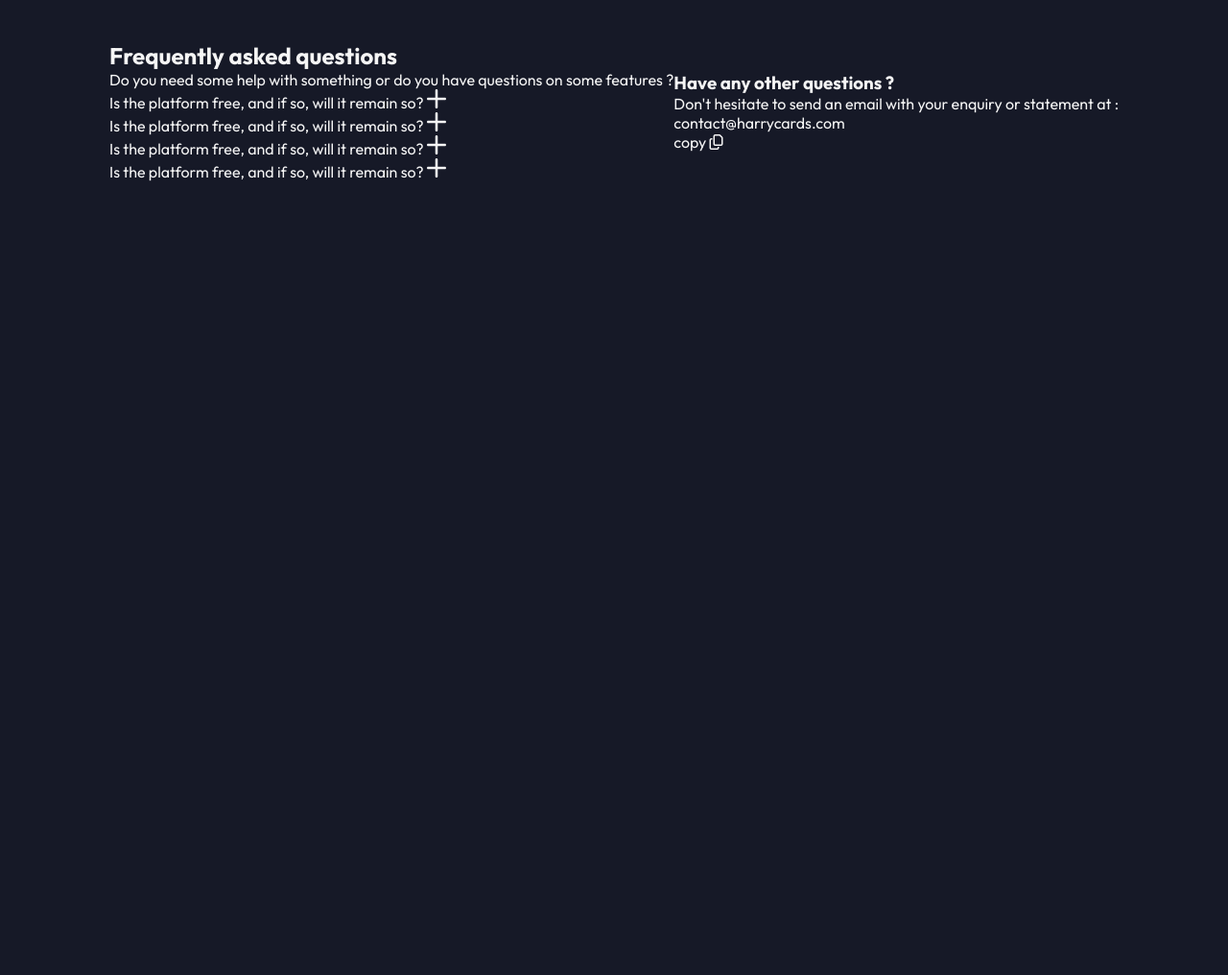
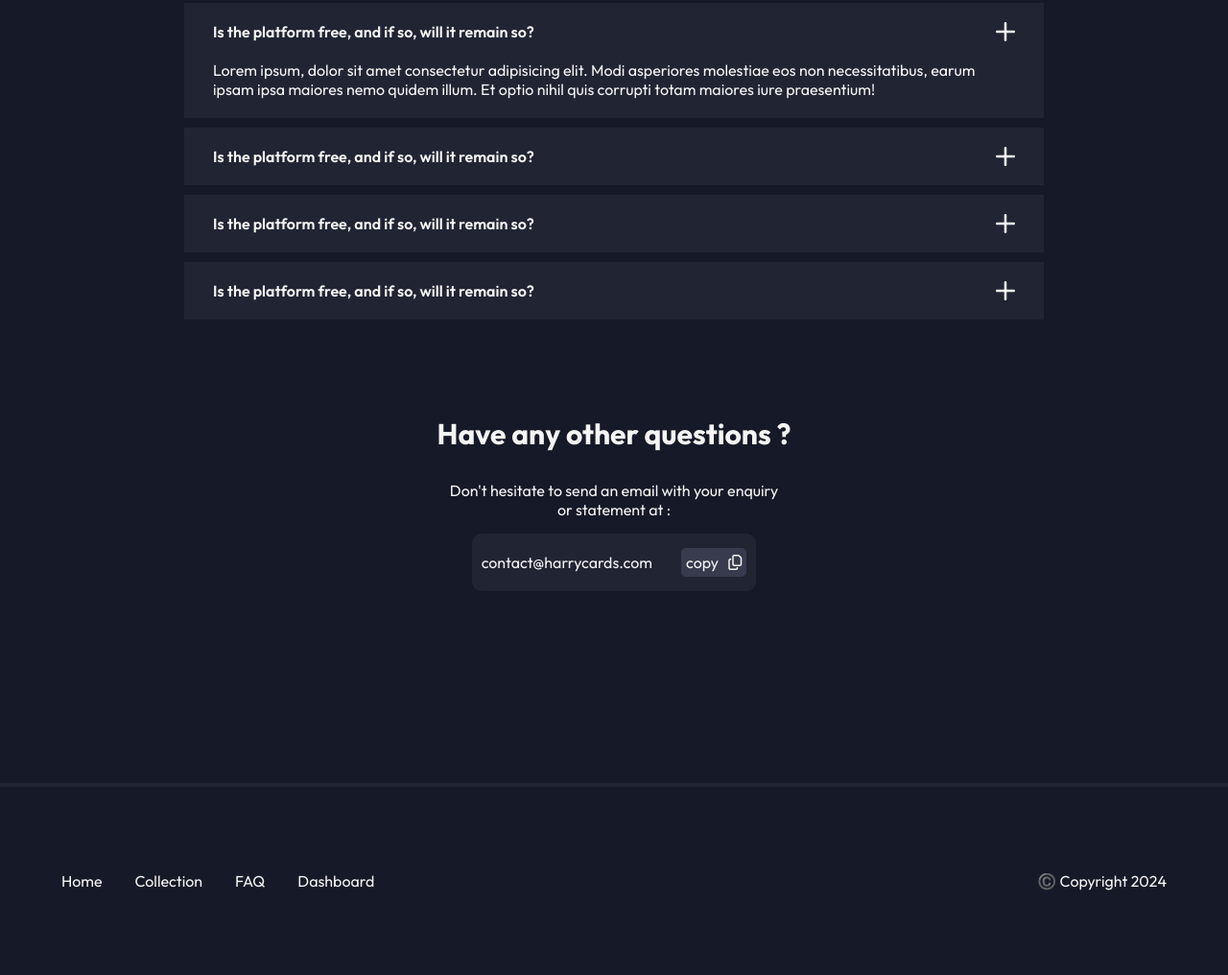
Before and after one commit to Drixares/Harry-Potter, a plain HTML site: page index.html in a window 1280 px wide. Shown: the part 1884-2900 px from the top of the page at 96% size. Before the commit the page ends 2400 px from the top, so only its background shows below. Drawn offline with Linux system fonts and the light colour scheme.

Commit message:
FAQ et footer stylisé

```diff
--- a/css/style.css
+++ b/css/style.css
@@ -6,9 +6,11 @@
   --text2: #121212;
   --h1-size: calc(30px + 4vw);
   --h2-size: 60px;
+  --h3-size: 30px;
   --text-size: calc(16px + 0.2vw);
   --filter: #161927bd;
   --bg: #161927;
+  --bg1: #212433;
   --padding-inline: 5vw;
   --padding-inline2: 15vw;
 }
@@ -66,7 +68,7 @@ header::after {
   z-index: -1;
 }
 
-nav {
+header > nav {
   display: flex;
   align-items: center;
   justify-content: center;
@@ -168,6 +170,10 @@ h1.title {
   color: var(--text2);
 }
 
+main {
+  padding-bottom: 200px;
+}
+
 .aboutBox {
   min-height: 100vh;
   display: flex;
@@ -199,19 +205,132 @@ h1.title {
   object-fit: cover;
 }
 
-.aboutContainer__textBox > h2 {
+.aboutContainer__textBox > h2,
+.faqContainer__textBox > h2 {
+  font-weight: 600;
   font-size: var(--h2-size);
+  margin-bottom: 20px;
 }
 
 .aboutContainer__textBox > p {
   max-width: 600px;
-  margin-top: 20px;
   font-size: var(--text-size);
 }
 
 .faqBox {
-  min-height: 100vh;
+  /* min-height: 100vh; */
+  display: flex;
+  flex-direction: column;
+  align-items: center;
+  justify-content: center;
+  gap: 100px;
+}
+
+.faqContainer {
+  display: flex;
+  flex-direction: column;
+  align-items: center;
+  justify-content: center;
+  width: 70%;
+  max-width: 900px;
+}
+
+.faqContainer__textBox {
+  text-align: center;
+  max-width: 500px;
+  margin-bottom: 75px;
+}
+
+.faqContainer__objectsBox {
+  display: flex;
+  flex-direction: column;
+  align-items: center;
+  justify-content: center;
+  gap: 10px;
+  width: 100%;
+}
+
+.faqContainer__objectsBox > div {
+  display: flex;
+  flex-direction: column;
+  align-items: center;
+  /* justify-content: space-between; */
+  gap: max(20px);
+  width: 100%;
+  padding: 20px 30px;
+  background-color: var(--bg1);
+}
+
+.faqContainer__objectsBox .question {
   display: flex;
   align-items: center;
+  justify-content: space-between;
+  width: 100%;
+  gap: max(20px);
+  font-weight: 600;
+}
+
+.answer.hidden {
+  display: none;
+}
+
+.moreQuestionsContainer {
+  display: flex;
+  flex-direction: column;
+  align-items: center;
+  text-align: center;
+}
+
+.moreQuestionsContainer > h3 {
+  margin-bottom: 30px;
+  font-size: var(--h3-size);
+}
+
+.moreQuestionsContainer > .contactBox {
+  max-width: 350px;
+  display: flex;
+  flex-direction: column;
+  align-items: center;
   justify-content: center;
+  gap: 15px;
 }
+
+.contactBox__emailContainer {
+  display: flex;
+  align-items: center;
+  justify-content: space-between;
+  /* width: 300px; */
+  gap: 30px;
+  background-color: var(--bg1);
+  padding: 15px 10px;
+  border-radius: 10px;
+}
+
+.contactBox__emailContainer > p {
+  padding: 5px;
+  background-color: #383b4d;
+  border-radius: 5px;
+  cursor: pointer;
+  transition: background-color 0.2s;
+}
+
+.contactBox__emailContainer > p:hover {
+  background-color: #575b6e;
+}
+
+.contactBox__emailContainer > p > span {
+  margin-right: 7px;
+}
+
+footer {
+  display: flex;
+  align-items: center;
+  justify-content: space-between;
+  padding-inline: var(--padding-inline);
+  height: 200px;
+  border-top: 4px solid var(--bg1);
+}
+
+.footerNav > * + * {
+  margin-left: calc(5px + 2vw);
+}
--- a/index.html
+++ b/index.html
@@ -88,24 +88,71 @@
             </div>
             <div class="faqContainer__objectsBox">
               <div>
-                <span>Is the platform free, and if so, will it remain so?</span>
-                <img src="ressources/icons/plusIcon.svg" alt="icon" />
+                <div class="question">
+                  <span
+                    >Is the platform free, and if so, will it remain so?</span
+                  >
+                  <img src="ressources/icons/plusIcon.svg" alt="icon" />
+                </div>
+                <div class="answer">
+                  <p>
+                    Lorem ipsum, dolor sit amet consectetur adipisicing elit.
+                    Modi asperiores molestiae eos non necessitatibus, earum
+                    ipsam ipsa maiores nemo quidem illum. Et optio nihil quis
+                    corrupti totam maiores iure praesentium!
+                  </p>
+                </div>
               </div>
               <div>
-                <span>Is the platform free, and if so, will it remain so?</span>
-                <img src="ressources/icons/plusIcon.svg" alt="icon" />
+                <div class="question">
+                  <span
+                    >Is the platform free, and if so, will it remain so?</span
+                  >
+                  <img src="ressources/icons/plusIcon.svg" alt="icon" />
+                </div>
+                <div class="answer hidden">
+                  <p>
+                    Lorem ipsum, dolor sit amet consectetur adipisicing elit.
+                    Modi asperiores molestiae eos non necessitatibus, earum
+                    ipsam ipsa maiores nemo quidem illum. Et optio nihil quis
+                    corrupti totam maiores iure praesentium!
+                  </p>
+                </div>
               </div>
               <div>
-                <span>Is the platform free, and if so, will it remain so?</span>
-                <img src="ressources/icons/plusIcon.svg" alt="icon" />
+                <div class="question">
+                  <span
+                    >Is the platform free, and if so, will it remain so?</span
+                  >
+                  <img src="ressources/icons/plusIcon.svg" alt="icon" />
+                </div>
+                <div class="answer hidden">
+                  <p>
+                    Lorem ipsum, dolor sit amet consectetur adipisicing elit.
+                    Modi asperiores molestiae eos non necessitatibus, earum
+                    ipsam ipsa maiores nemo quidem illum. Et optio nihil quis
+                    corrupti totam maiores iure praesentium!
+                  </p>
+                </div>
               </div>
               <div>
-                <span>Is the platform free, and if so, will it remain so?</span>
-                <img src="ressources/icons/plusIcon.svg" alt="icon" />
+                <div class="question">
+                  <span
+                    >Is the platform free, and if so, will it remain so?</span
+                  >
+                  <img src="ressources/icons/plusIcon.svg" alt="icon" />
+                </div>
+                <div class="answer hidden">
+                  <p>
+                    Lorem ipsum, dolor sit amet consectetur adipisicing elit.
+                    Modi asperiores molestiae eos non necessitatibus, earum
+                    ipsam ipsa maiores nemo quidem illum. Et optio nihil quis
+                    corrupti totam maiores iure praesentium!
+                  </p>
+                </div>
               </div>
             </div>
           </div>
-
           <div class="moreQuestionsContainer">
             <h3>Have any other questions ?</h3>
             <div class="contactBox">
@@ -114,13 +161,26 @@
                 at :
               </p>
               <div class="contactBox__emailContainer">
-                <span>contact@harrycards.com</span>
+                <span value="contact@harrycards.com"
+                  >contact@harrycards.com</span
+                >
                 <p><span>copy</span> <i class="fa-regular fa-copy"></i></p>
               </div>
             </div>
           </div>
         </div>
       </main>
+
+      <footer>
+        <nav class="footerNav">
+          <a href="" class="navLink">Home</a>
+          <a href="" class="navLink">Collection</a>
+          <a href="" class="navLink">FAQ</a>
+          <a href="" class="navLink">Dashboard</a>
+        </nav>
+
+        <span>©️ Copyright 2024</span>
+      </footer>
     </div>
   </body>
 </html>
```
Also changed, not shown: README.md.
